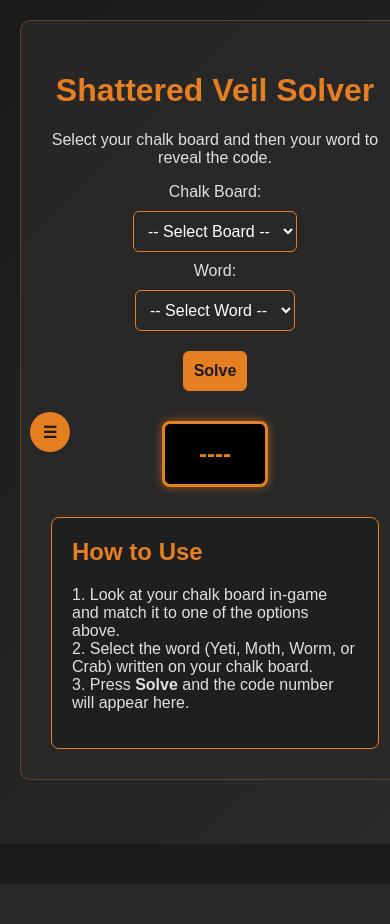
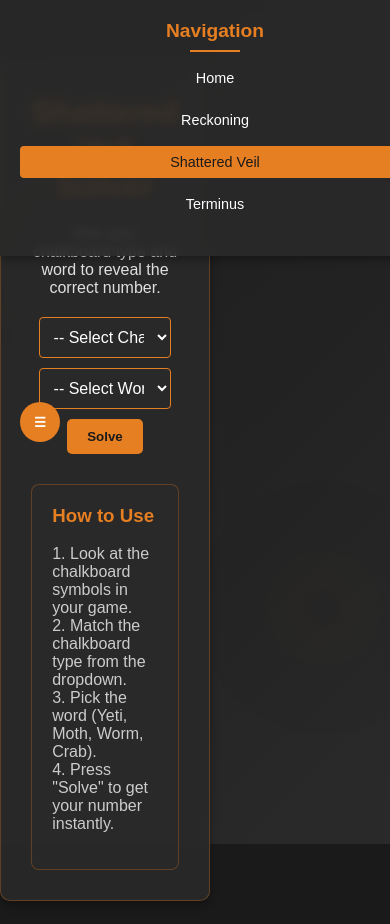
Before and after one commit to 8zj/bo6-bs, a Flask app: page /shattered in a window 390 px wide. Before the commit the page ends 884 px from the top, so only its background shows below. Run offline with Flask 3, Linux system fonts and the light colour scheme.

Commit message:
Update shattered.html

```diff
--- a/templates/shattered.html
+++ b/templates/shattered.html
@@ -3,146 +3,258 @@
 <head>
   <meta charset="UTF-8">
   <meta name="viewport" content="width=device-width, initial-scale=1.0">
-  <title>Shattered Veil - Zombie Theme</title>
+  <title>Shattered Veil - Zombie Theme Website</title>
   <style>
-    /* Reuse dashboard theme */
     body {
       font-family: 'Arial', sans-serif;
-      margin: 0; padding: 0;
-      background-color: #1a1a1a; color: #e0e0e0;
+      margin: 0;
+      padding: 0;
+      background-color: #1a1a1a;
+      color: #e0e0e0;
+      transition: all 0.3s;
       overflow-x: hidden;
     }
+
     .background {
-      position: fixed; top: 0; left: 0;
-      width: 100%; height: 100%; z-index: -1;
+      position: fixed;
+      top: 0;
+      left: 0;
+      width: 100%;
+      height: 100%;
+      z-index: -1;
       background: linear-gradient(135deg, #1a1a1a, #2a2a2a);
+      overflow: hidden;
     }
+
+    .background::before {
+      content: '';
+      position: absolute;
+      top: 0;
+      left: 0;
+      width: 100%;
+      height: 100%;
+      background: radial-gradient(circle at 20% 30%, rgba(120, 148, 97, 0.1) 0%, transparent 20%),
+                  radial-gradient(circle at 80% 70%, rgba(90, 62, 42, 0.1) 0%, transparent 20%);
+      animation: pulse 15s infinite;
+      opacity: 0.7;
+    }
+
+    @keyframes pulse {
+      0% { transform: scale(1); opacity: 0.7; }
+      50% { transform: scale(1.1); opacity: 0.3; }
+      100% { transform: scale(1); opacity: 0.7; }
+    }
+
+    .container { display: flex; min-height: 100vh; position: relative; }
+
     .sidebar {
       width: 200px;
-      background-color: rgba(42,42,42,0.9);
-      padding: 20px; position: fixed;
-      height: 60%; top: 50%; left: 20px;
+      background-color: rgba(42, 42, 42, 0.9);
+      color: #fff;
+      padding: 20px;
+      position: fixed;
+      height: 60%;
+      top: 50%;
+      left: 20px;
       transform: translateY(-50%);
-      border-radius: 10px; box-shadow: 0 4px 8px rgba(0,0,0,0.3);
-      backdrop-filter: blur(5px); z-index: 1000;
       transition: all 0.3s;
+      z-index: 1000;
+      border-radius: 10px;
+      box-shadow: 0 4px 8px rgba(0, 0, 0, 0.3);
+      backdrop-filter: blur(5px);
     }
+
     .sidebar.collapsed { width: 0; padding: 0; overflow: hidden; left: -20px; }
-    .sidebar h2 { color: #e67e22; text-align: center; }
+
+    .sidebar h2 {
+      color: #e67e22;
+      text-align: center;
+      font-size: 1.2rem;
+      margin: 0 0 20px 0;
+      position: relative;
+    }
+    .sidebar h2::after {
+      content: '';
+      position: absolute;
+      bottom: -10px;
+      left: 50%;
+      transform: translateX(-50%);
+      width: 50px;
+      height: 2px;
+      background-color: #e67e22;
+    }
+
+    .sidebar ul { list-style: none; padding: 0; }
+    .sidebar li { margin: 10px 0; position: relative; }
     .sidebar a {
-      display: block; padding: 8px; margin: 6px 0;
-      text-decoration: none; border-radius: 4px;
-      color: #fff; font-size: 0.9rem;
+      color: #fff;
+      text-decoration: none;
+      display: block;
+      padding: 8px;
+      border-radius: 4px;
+      transition: all 0.3s;
+      text-align: center;
+      font-size: 0.9rem;
     }
-    .sidebar a.active { background: #e67e22; color: #1a1a1a; }
+    .sidebar a:hover { background: rgba(230, 126, 34, 0.2); color: #e67e22; }
+    .sidebar a.active { background-color: #e67e22; color: #1a1a1a; }
+
     .toggle-btn {
-      position: fixed; top: 50%; left: 20px;
+      position: fixed;
+      top: 50%;
+      left: 20px;
       transform: translateY(-50%);
-      background: #e67e22; border: none;
-      border-radius: 50%; cursor: pointer;
-      width: 40px; height: 40px;
-      display: flex; justify-content: center; align-items: center;
+      background-color: #e67e22;
+      color: #fff;
+      border: none;
+      padding: 10px;
+      border-radius: 50%;
+      cursor: pointer;
       z-index: 1001;
+      transition: all 0.3s;
+      width: 40px;
+      height: 40px;
+      display: flex;
+      justify-content: center;
+      align-items: center;
     }
+    .toggle-btn:hover { transform: translateY(-50%) scale(1.1); background-color: #d35400; }
+
     .main-content {
-      margin-left: 220px; padding: 20px;
+      margin-left: 220px;
+      padding: 20px;
       width: calc(100% - 220px);
-      display: flex; justify-content: center; align-items: flex-start;
+      display: flex;
+      justify-content: center;
+      align-items: center;
       min-height: 100vh;
     }
+    .main-content.collapsed { margin-left: 0; width: 100%; }
+
     .page {
-      padding: 30px; max-width: 800px; width: 100%;
-      background: rgba(42,42,42,0.9);
-      border-radius: 10px; border: 1px solid rgba(230,126,34,0.3);
+      padding: 30px;
+      background-color: rgba(42, 42, 42, 0.9);
+      border-radius: 10px;
+      box-shadow: 0 4px 8px rgba(0, 0, 0, 0.3);
+      max-width: 800px;
+      width: 100%;
       text-align: center;
+      backdrop-filter: blur(5px);
+      border: 1px solid rgba(230, 126, 34, 0.3);
     }
-    h1 { color: #e67e22; }
-    select, button {
-      padding: 10px; margin: 10px;
+
+    .page h1 { color: #e67e22; margin: 0 0 20px; }
+
+    .solver-section { margin: 20px 0; }
+
+    .solver-inputs {
+      display: flex;
+      flex-direction: column;
+      align-items: center;
+      gap: 10px;
+    }
+    select {
+      padding: 10px;
+      border-radius: 4px;
       border: 1px solid #e67e22;
-      background: rgba(42,42,42,0.8);
-      color: #fff; border-radius: 6px;
+      background-color: rgba(42, 42, 42, 0.7);
+      color: #fff;
       font-size: 1rem;
+      width: 220px;
     }
+    select:focus { outline: none; border-color: #d35400; }
+
     button {
-      background: #e67e22; color: #1a1a1a; font-weight: bold;
+      background-color: #e67e22;
+      border: none;
+      padding: 10px 20px;
+      color: #1a1a1a;
+      font-weight: bold;
+      border-radius: 5px;
       cursor: pointer;
+      transition: 0.3s;
     }
-    button:hover { background: #d35400; }
-    .result-container { margin-top: 20px; }
-    .code-box {
-      width: 120px; height: 70px;
-      background: #000; border: 3px solid #e67e22;
-      border-radius: 8px; margin: auto;
-      display: flex; justify-content: center; align-items: center;
-      font-size: 1.8rem; font-weight: bold; color: #e67e22;
-      box-shadow: 0 0 10px rgba(230,126,34,0.6);
+    button:hover { background-color: #d35400; }
+
+    .result-container {
+      margin-top: 15px;
+      font-size: 1.3rem;
+      font-weight: bold;
+      color: #e67e22;
     }
-    .info-box {
-      margin-top: 30px; padding: 20px;
-      background: rgba(30,30,30,0.8);
-      border: 1px solid #e67e22;
-      border-radius: 8px; text-align: left;
+
+    .info-card {
+      margin-top: 30px;
+      padding: 20px;
+      border-radius: 8px;
+      background-color: rgba(42, 42, 42, 0.7);
+      border: 1px solid rgba(230, 126, 34, 0.3);
+      text-align: left;
+      color: #ccc;
     }
-    .info-box h2 { color: #e67e22; margin-top: 0; }
+    .info-card h3 { color: #e67e22; margin-top: 0; }
+
     @media (max-width: 768px) {
-      .sidebar { display: none; }
-      .main-content { margin-left: 0; width: 100%; }
-      .code-box { width: 100px; height: 60px; font-size: 1.5rem; }
+      .sidebar { width: 100%; height: auto; top: 0; left: 0; transform: none; border-radius: 0; }
+      .main-content { margin-left: 0; padding-top: 60px; }
+      .solver-inputs { width: 100%; }
+      select { width: 90%; }
     }
   </style>
 </head>
 <body>
   <div class="background"></div>
+
   <button class="toggle-btn">☰</button>
+
   <div class="container">
     <div class="sidebar">
       <h2>Navigation</h2>
       <ul>
-        <li><a href="/" class="nav-link">Home</a></li>
-        <li><a href="/reckoning" class="nav-link">Reckoning</a></li>
-        <li><a href="/shattered" class="nav-link active">Shattered Veil</a></li>
-        <li><a href="/terminus" class="nav-link">Terminus</a></li>
+        <li><a href="/">Home</a></li>
+        <li><a href="/reckoning">Reckoning</a></li>
+        <li><a href="/shattered" class="active">Shattered Veil</a></li>
+        <li><a href="/terminus">Terminus</a></li>
       </ul>
     </div>
+
     <div class="main-content">
       <div class="page">
         <h1>Shattered Veil Solver</h1>
-        <p>Select your chalk board and then your word to reveal the code.</p>
+        <p>Pick your chalkboard type and word to reveal the correct number.</p>
 
-        <div>
-          <label for="board">Chalk Board:</label><br>
-          <select id="board">
-            <option value="">-- Select Board --</option>
+        <div class="solver-section">
+          <div class="solver-inputs">
+            <select id="boardSelect">
+              <option value="">-- Select Chalk Board --</option>
               <option value="AIOUY">AIOUY</option>
               <option value="E">E</option>
               <option value="BCDEF">BCDEF</option>
               <option value="OSTUHJLD">OSTUHJLD</option>
             </select>
-        </div>
 
-        <div>
-          <label for="word">Word:</label><br>
-          <select id="word">
+            <select id="wordSelect">
               <option value="">-- Select Word --</option>
               <option value="Yeti">Yeti</option>
               <option value="Moth">Moth</option>
               <option value="Worm">Worm</option>
               <option value="Crab">Crab</option>
             </select>
+
+            <button id="solveBtn">Solve</button>
           </div>
 
-        <button id="solve-btn">Solve</button>
-
-        <div class="result-container">
-          <div class="code-box" id="result">----</div>
+          <div class="result-container" id="result"></div>
         </div>
 
-        <div class="info-box">
-          <h2>How to Use</h2>
-          <p>1. Look at your chalk board in-game and match it to one of the options above.<br>
-          2. Select the word (Yeti, Moth, Worm, or Crab) written on your chalk board.<br>
-          3. Press <strong>Solve</strong> and the code number will appear here.</p>
+        <div class="info-card">
+          <h3>How to Use</h3>
+          <p>
+            1. Look at the chalkboard symbols in your game.<br>
+            2. Match the chalkboard type from the dropdown.<br>
+            3. Pick the word (Yeti, Moth, Worm, Crab).<br>
+            4. Press "Solve" to get your number instantly.<br>
+          </p>
         </div>
       </div>
     </div>
@@ -156,28 +268,25 @@
       "OSTUHJLD": {"Yeti": 5482, "Moth": 1888, "Worm": 5861, "Crab": 4664}
     };
 
-    document.getElementById("solve-btn").addEventListener("click", function() {
-      const board = document.getElementById("board").value;
-      const word = document.getElementById("word").value;
-      const resultBox = document.getElementById("result");
+    document.getElementById("solveBtn").addEventListener("click", () => {
+      const board = document.getElementById("boardSelect").value;
+      const word = document.getElementById("wordSelect").value;
+      const resultEl = document.getElementById("result");
 
       if (board && word) {
-        const code = SHATTERED_BOARDS[board][word];
-        resultBox.textContent = code ? code : "----";
+        resultEl.textContent = "Result: " + SHATTERED_BOARDS[board][word];
       } else {
-        resultBox.textContent = "----";
+        resultEl.textContent = "Please select both options.";
       }
     });
 
-    // Sidebar toggle
-    const toggleBtn = document.querySelector('.toggle-btn');
-    const sidebar = document.querySelector('.sidebar');
-    const mainContent = document.querySelector('.main-content');
+    const toggleBtn = document.querySelector(".toggle-btn");
+    const sidebar = document.querySelector(".sidebar");
+    const mainContent = document.querySelector(".main-content");
 
-    toggleBtn.addEventListener('click', function() {
-      sidebar.classList.toggle('collapsed');
-      mainContent.classList.toggle('collapsed');
-      toggleBtn.classList.toggle('collapsed');
+    toggleBtn.addEventListener("click", () => {
+      sidebar.classList.toggle("collapsed");
+      mainContent.classList.toggle("collapsed");
     });
   </script>
 </body>
```
Lines whose indentation alone changed are shown as unchanged.
